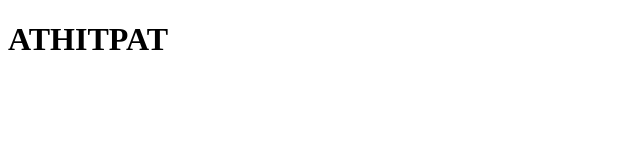
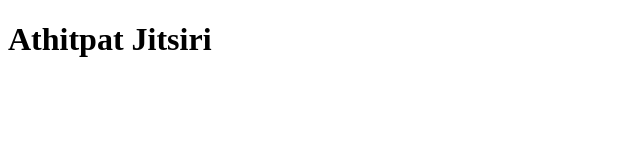
Before and after one commit to Greenteaa-17/Test123, a plain HTML site: page Index.html in a window 1280 px wide. Shown: the whole page, without its empty margins (0-640 px from the left). Drawn offline with Linux system fonts and the light colour scheme.

Commit message:
Update Index.html

```diff
--- a/Index.html
+++ b/Index.html
@@ -6,6 +6,6 @@
     <title>Document</title>
 </head>
 <body>
-   <h1>ATHITPAT<h1>
+   <h1>Athitpat Jitsiri</h1>
 </body>
 </html>
```
